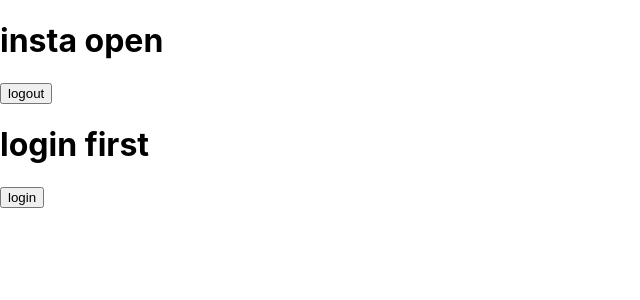
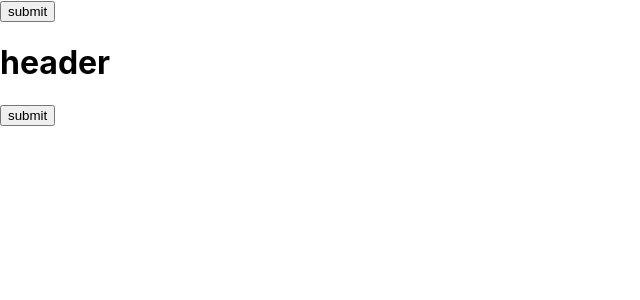
Before and after one commit to divyashan3223/reacth-batch-8, a React (Create React App) app: page / in a window 1280 px wide. Shown: the top 300 px of the page, without its empty margins (0-640 px from the left). Built offline with nearby package versions, Linux system fonts and the light colour scheme.

Commit message:
conditional redering method-2

```diff
--- a/src/componet/Button/Button.jsx
+++ b/src/componet/Button/Button.jsx
@@ -1,33 +1,12 @@
 import React from "react";
 
-const Button = ({ user = false }) => {
-  // return user ? (
-  //   <div>
-  //     <h1>insta open</h1>
-  //     <button>logout</button>
-  //   </div>
-  // ) : (
-  //   <>
-  //     <h1>log in first</h1>
-  //     <button>login</button>
-  //   </>
-  // );
-
-  if (user) {
-    return (
-      <div>
-        <h1>insta open</h1>
-        <button>logout</button>
-      </div>
-    );
-  } else {
-    return (
-      <div>
-        <h1>login first</h1>
-        <button>login</button>
-      </div>
-    );
-  }
+const Button = ({ showHolder = false }) => {
+  return (
+    <div>
+      {showHolder || <h1>header</h1>}
+      <button>submit</button>
+    </div>
+  );
 };
 
 export default Button;
--- a/src/componet/Demo.jsx
+++ b/src/componet/Demo.jsx
@@ -3,8 +3,8 @@
 const Demo = () => {
   return (
     <>
-      <Button user>login</Button>
-      <Button>logout</Button>
+      <Button showHolder>show</Button>
+      <Button>hidden</Button>
     </>
   );
 };
```
